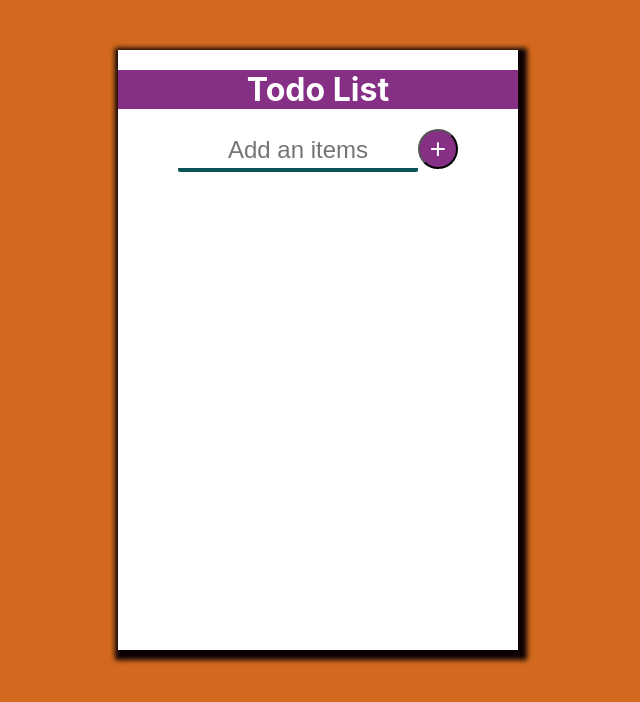
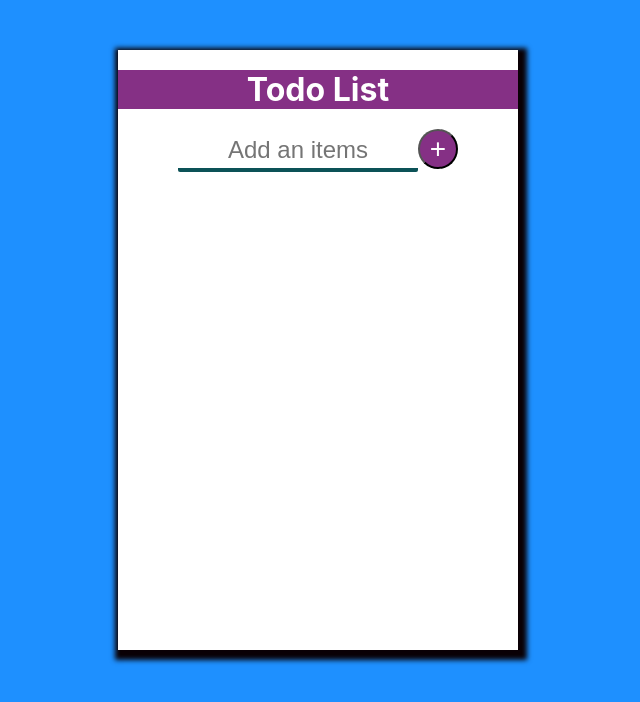
Before and after one commit to chandan4u22/ToDoList-React-App, a React (Create React App) app: page / in a window 1280 px wide. Shown: the top 702 px of the page, without its empty margins (322-962 px from the left). Built offline with nearby package versions, Linux system fonts and the light colour scheme.

Commit message:
Update TodoList.css

```diff
--- a/src/Components/TodoList.css
+++ b/src/Components/TodoList.css
@@ -2,7 +2,7 @@
 box-sizing: border-box;
 }
 body{
-    background-color: chocolate;
+    background-color: #1e90ff;
 }
 .mainDiv{
     margin: 50px auto;
```
